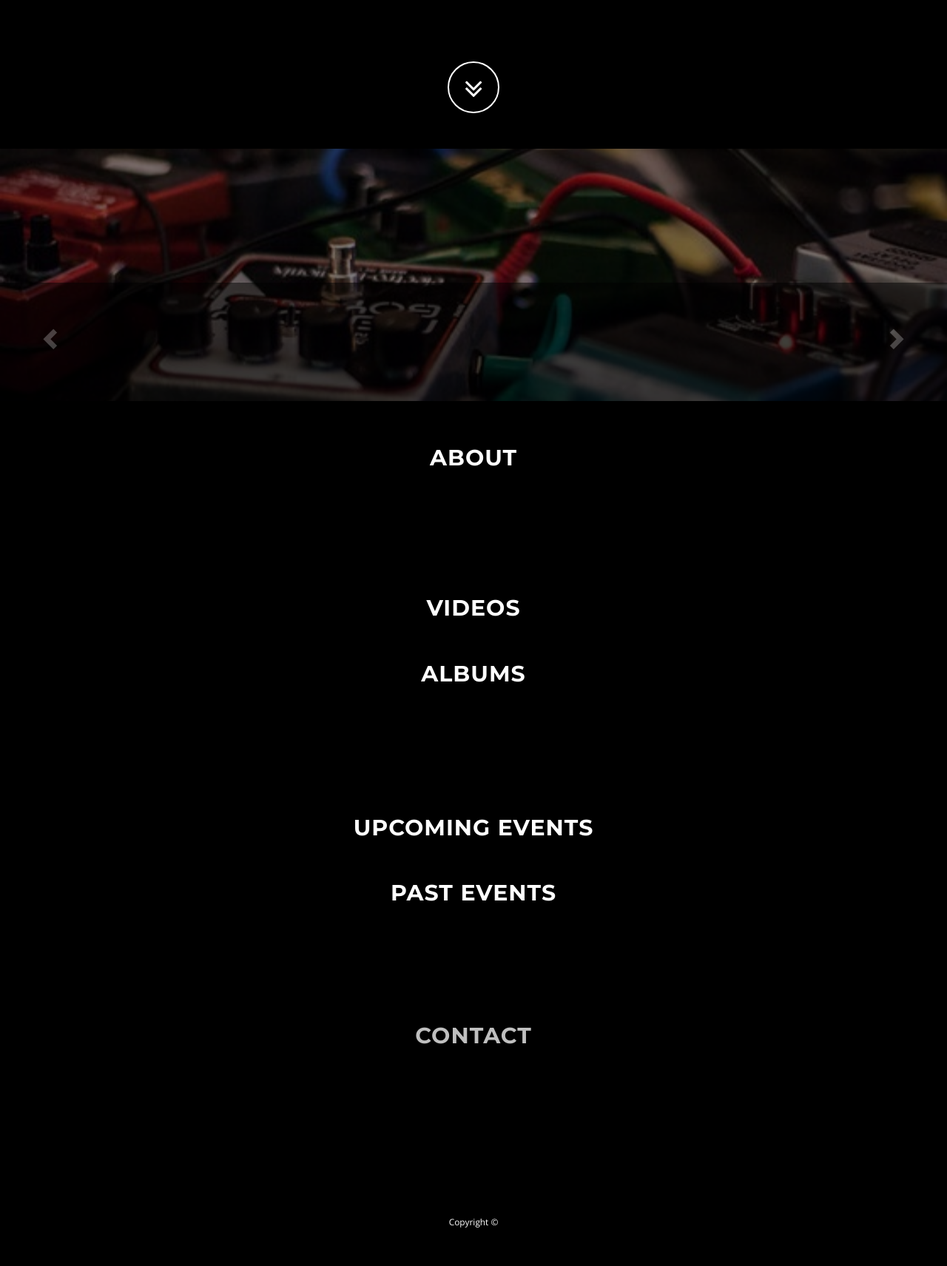
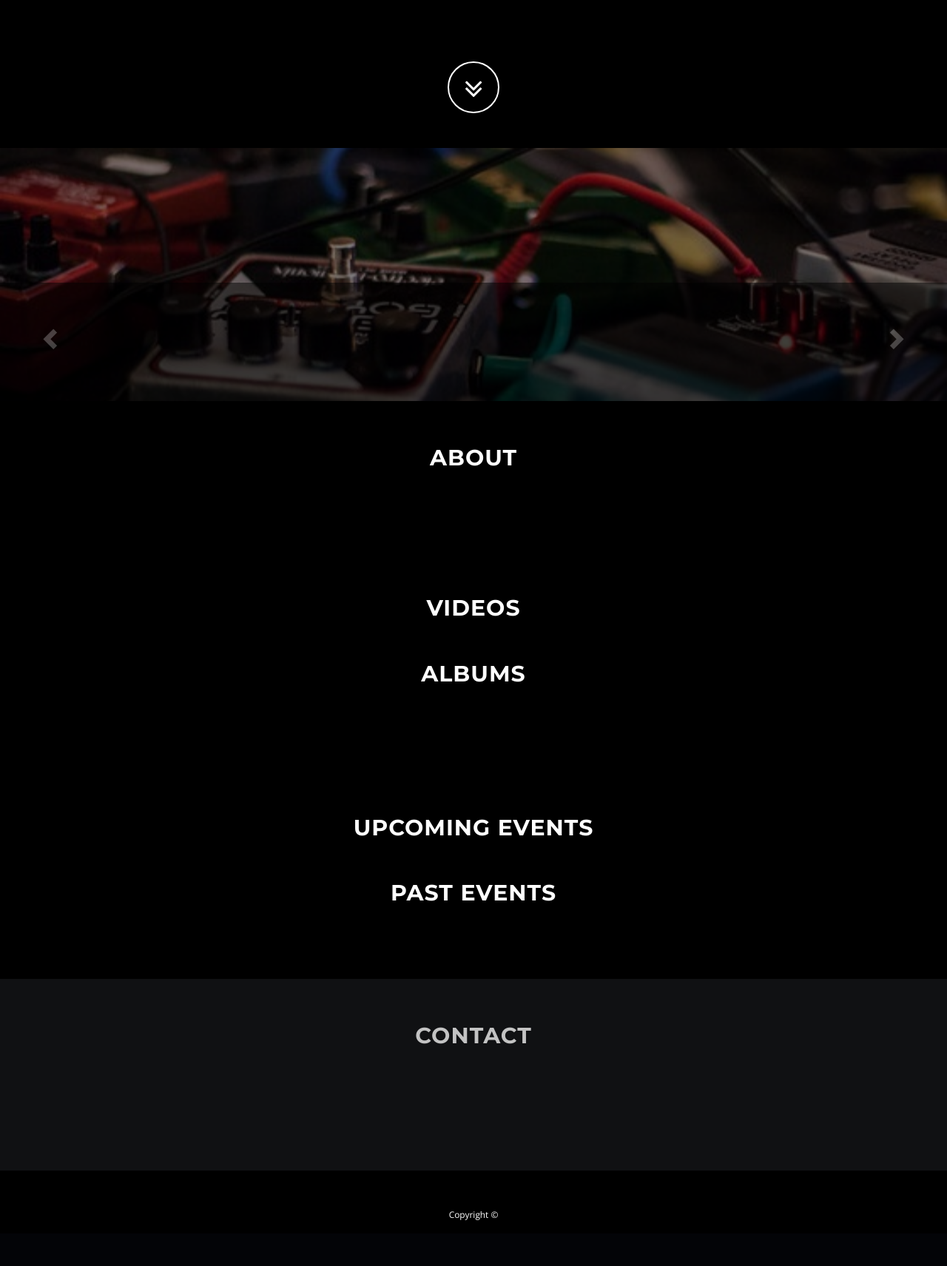
Before and after one commit to tkanemoto/django-portfolios, a Django app: template portfolios/templates/portfolios/band.html in a window 1280 px wide. Shown: the part 258-1969 px from the top of the page at 74% size. After the commit the page ends 1907 px from the top, so only its background shows below. Run offline with Django 3.2, Linux system fonts and the light colour scheme; the template is opened without the code that fills it, so the values that code supplies are empty; some libraries are stand-ins or nearby versions.

Commit message:
Bring back the contact section colour and fix padding

```diff
--- a/portfolios/static/css/grayscale-band.css
+++ b/portfolios/static/css/grayscale-band.css
@@ -9,6 +9,12 @@
 .ytv-canvas {
   height: 400px;
 }
+
+footer {
+  padding-bottom: 16px;
+}
+
+.content-section { background-color: black; }
 
 .about-section .item-inner {
   padding: 20px 0px;
@@ -420,7 +426,7 @@
   opacity: 1;
 }
 .contact-section .social-media-list {
-  margin-bottom: 100px;
+  margin-bottom: 25px;
 }
 .contact-section .social-media-list a {
   color: rgba(255, 255, 255, 0.4);
@@ -535,8 +541,6 @@
 
 .portfolio-carousel .owl-controls { padding-top: 25px; }
 
-.content-section { background-color: black; }
-
 .slidie-slide {
   position: relative;
 }
```
